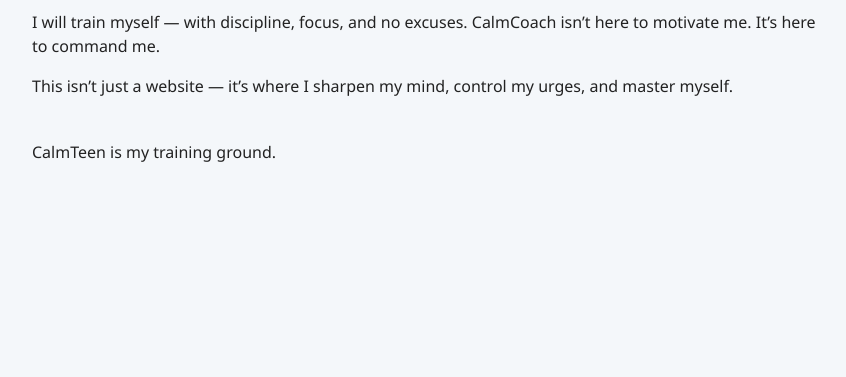
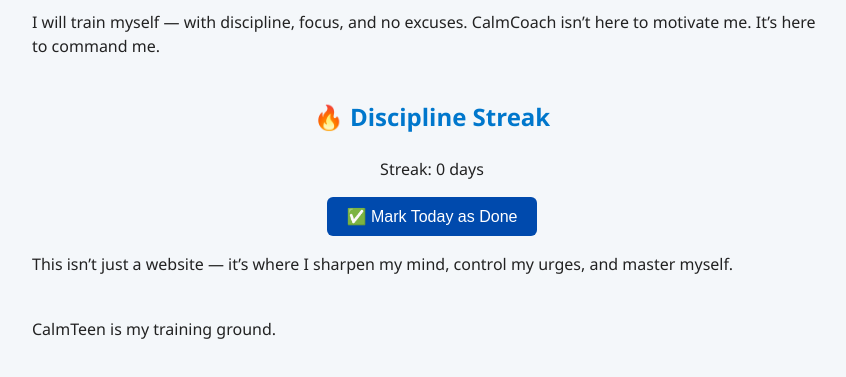
Before and after one commit to CalmTeen-Official/CalmTeen, a plain HTML site: page index.html in a window 1280 px wide. Shown: the part 151-528 px from the top of the page, without its empty margins (208-1054 px from the left). Drawn offline with Linux system fonts and the light colour scheme.

Commit message:
Update index.html

```diff
--- a/index.html
+++ b/index.html
@@ -37,6 +37,42 @@
 
 </button>
   </section>
+    <section id="streak-tracker" style="text-align: center; margin-top: 40px;">
+  <h2>🔥 Discipline Streak</h2>
+  <p id="streak-count">Streak: 0 days</p>
+  <button onclick="markDayComplete()">✅ Mark Today as Done</button>
+</section>
+<script>
+  let streak = localStorage.getItem("disciplineStreak") || 0;
+  let lastMarked = localStorage.getItem("lastMarkedDate");
+
+  document.getElementById("streak-count").textContent = `Streak: ${streak} days`;
+
+  function markDayComplete() {
+    const today = new Date().toDateString();
+
+    if (lastMarked === today) {
+      alert("You've already marked today as done!");
+      return;
+    }
+
+    const yesterday = new Date();
+    yesterday.setDate(yesterday.getDate() - 1);
+
+    if (lastMarked === yesterday.toDateString()) {
+      streak++;
+    } else {
+      streak = 1;
+    }
+
+    lastMarked = today;
+    localStorage.setItem("disciplineStreak", streak);
+    localStorage.setItem("lastMarkedDate", today);
+
+    document.getElementById("streak-count").textContent = `Streak: ${streak} days`;
+  }
+</script>
+
    </body>
 <p> This isn’t just a website — it’s where I sharpen my mind, control my urges, and master myself.</p><br> CalmTeen is my training ground.
 </p>
```
